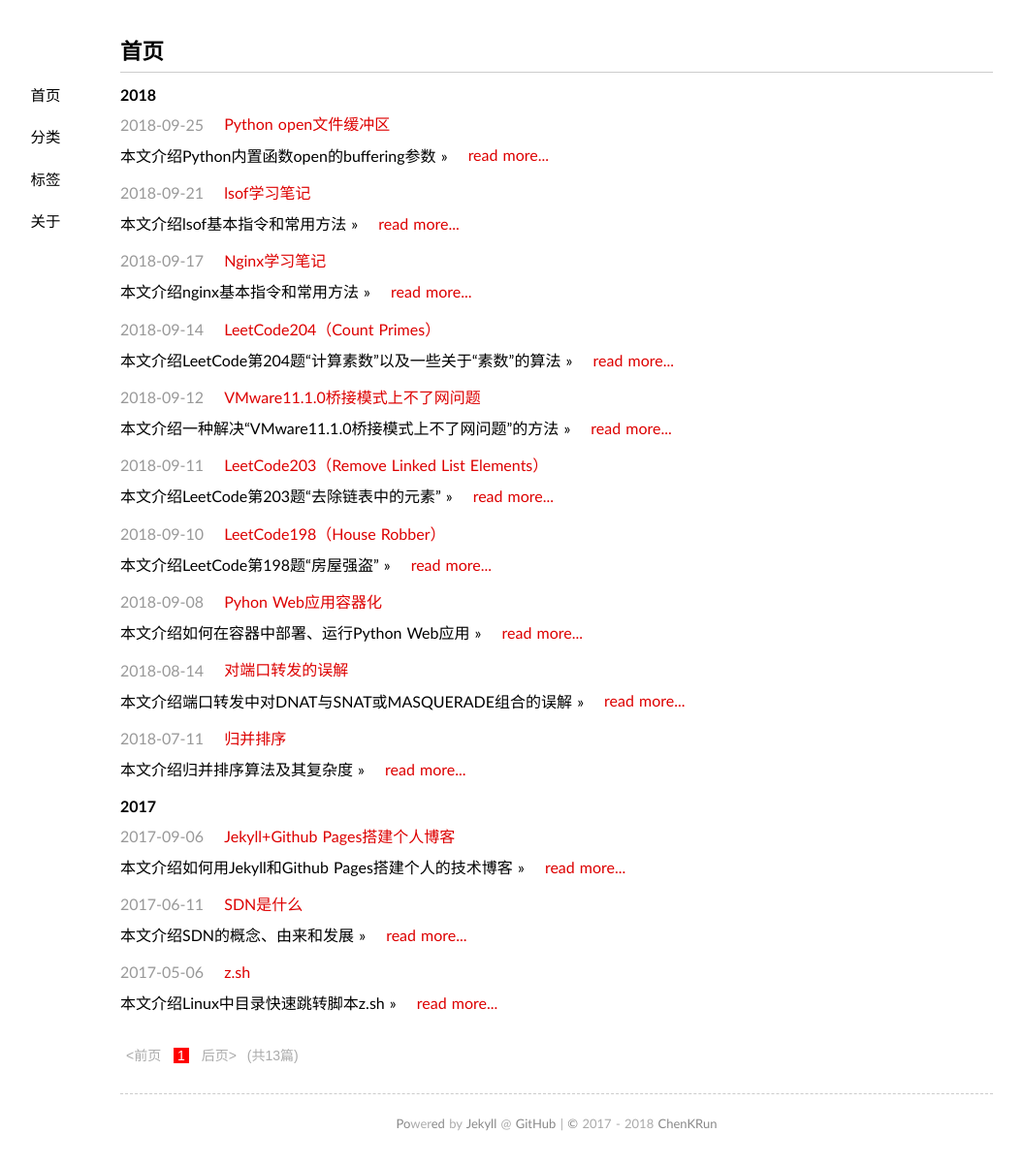
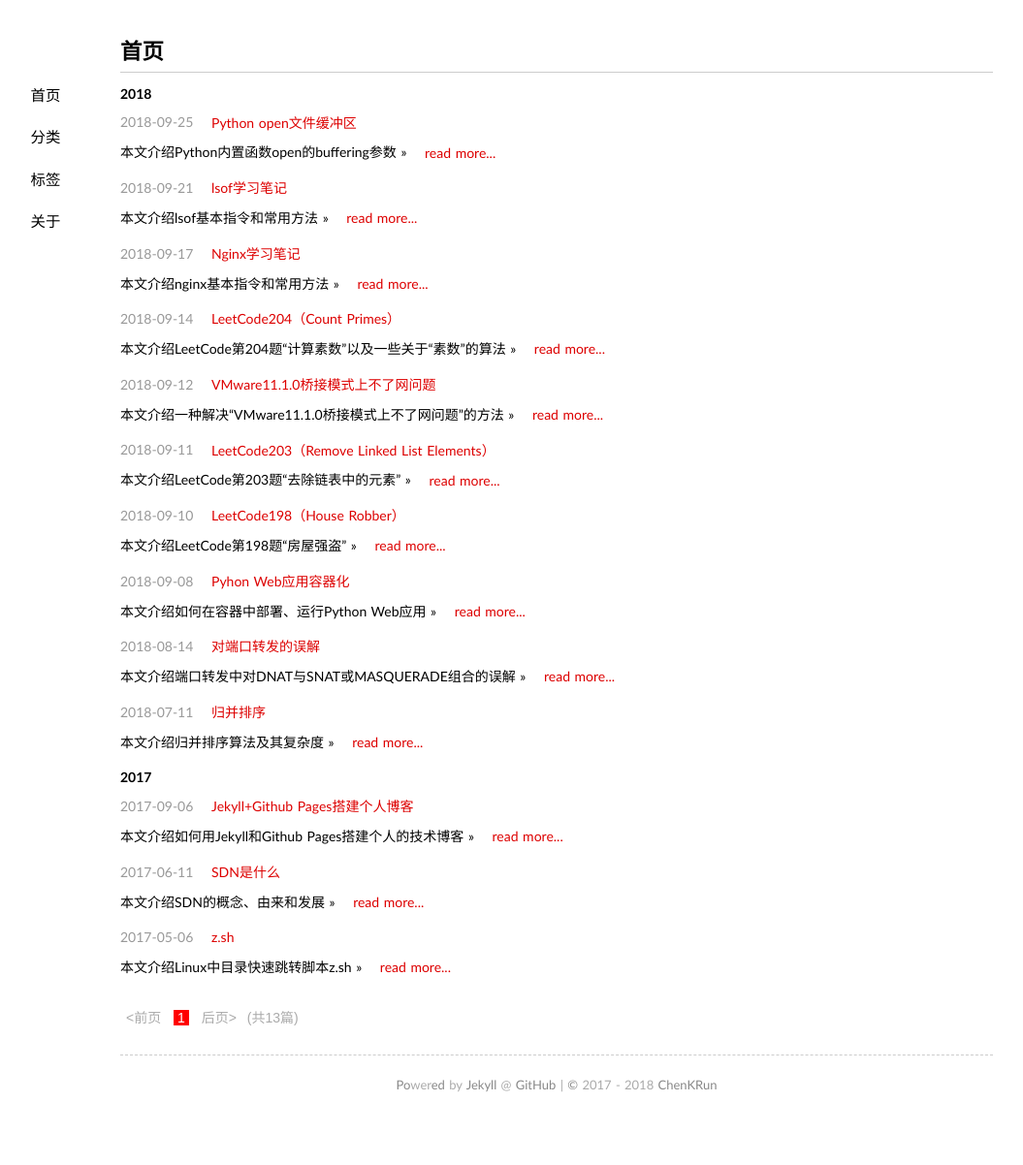
Before and after one commit to chenkrun/chenkrun.github.io, a Jekyll site: the page built from index.html, in a window 1280 px wide. Shown: the whole page at 97% size, without its empty margins (66-1121 px from the left). Built offline with Jekyll 4.4.1, drawn with Linux system fonts in a browser that asks for light colours; some web fonts are replaced; the list of posts is cut into pages by our own code; after the commit the page ends 1162 px from its top, so only the background shows below that.

Commit message:
modify css of style

```diff
--- a/media/css/style.css
+++ b/media/css/style.css
@@ -15,7 +15,7 @@
 body{font-size:14px;word-spacing:1px;
 	margin-left:auto;
 margin-right:auto;
-	font-family:"Galdeano","Hiragino Sans GB","Microsoft YaHei",Trebuchet,"Trebuchet MS",Tahoma,"Lucida Grande","Lucida Sans Unicode",Verdana,sans-serif;color:#000000;background-color:#ffffff;}
+	font-family:"Galdeano","Hiragino Sans GB",Trebuchet,"Microsoft YaHei","Trebuchet MS",Tahoma,"Lucida Grande","Lucida Sans Unicode",Verdana,sans-serif;color:#000000;background-color:#ffffff;}
 *{padding:0;margin: 0;border:none;outline:none;}
 a{color:#dd0000;text-decoration:none;}
 a:hover{color:#333333;text-decoration:underline;}
@@ -29,7 +29,7 @@ blockquote{display:block;text-align:justify;border-left:4px solid #eeeeee;}
 blockquote{margin:1em 0em;padding-left:1.5em;}
 blockquote p{margin:0;padding:.5em 0;}
 #container{width:900px;margin:2em auto;display:block;padding:0 2em;}
-.content{font-size:16px;line-height:24px;}
+.content{font-size:14px;line-height:24px;}
 .content h1{padding:.5em 0;}
 .content img{max-width:900px;display:block;margin:4px auto;-webkit-box-shadow:#999 1px 1px 4px;-moz-box-shadow:#999 1px 1px 4px;box-shadow:#999 1px 1px 4px;}
 #tag_cloud{margin-bottom: 1em;}
```
